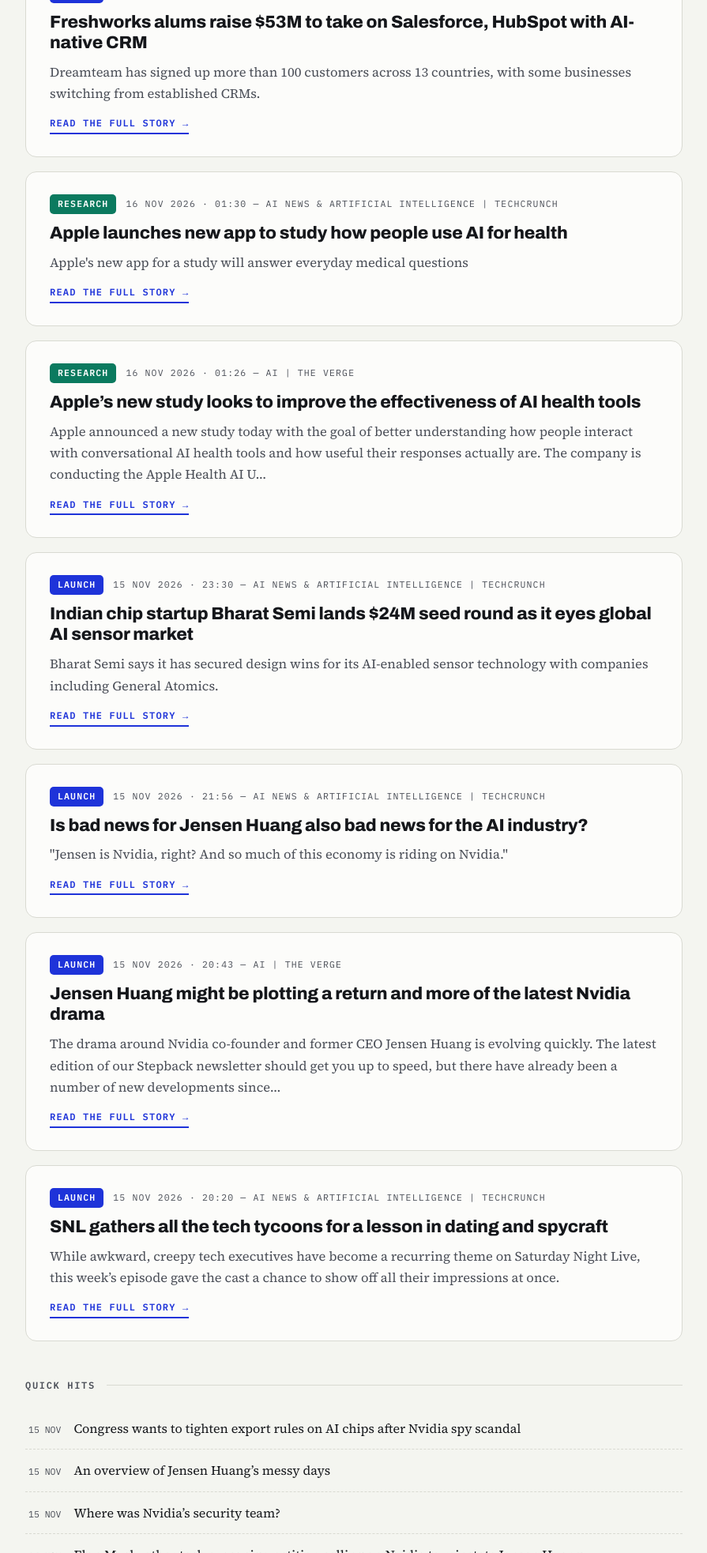
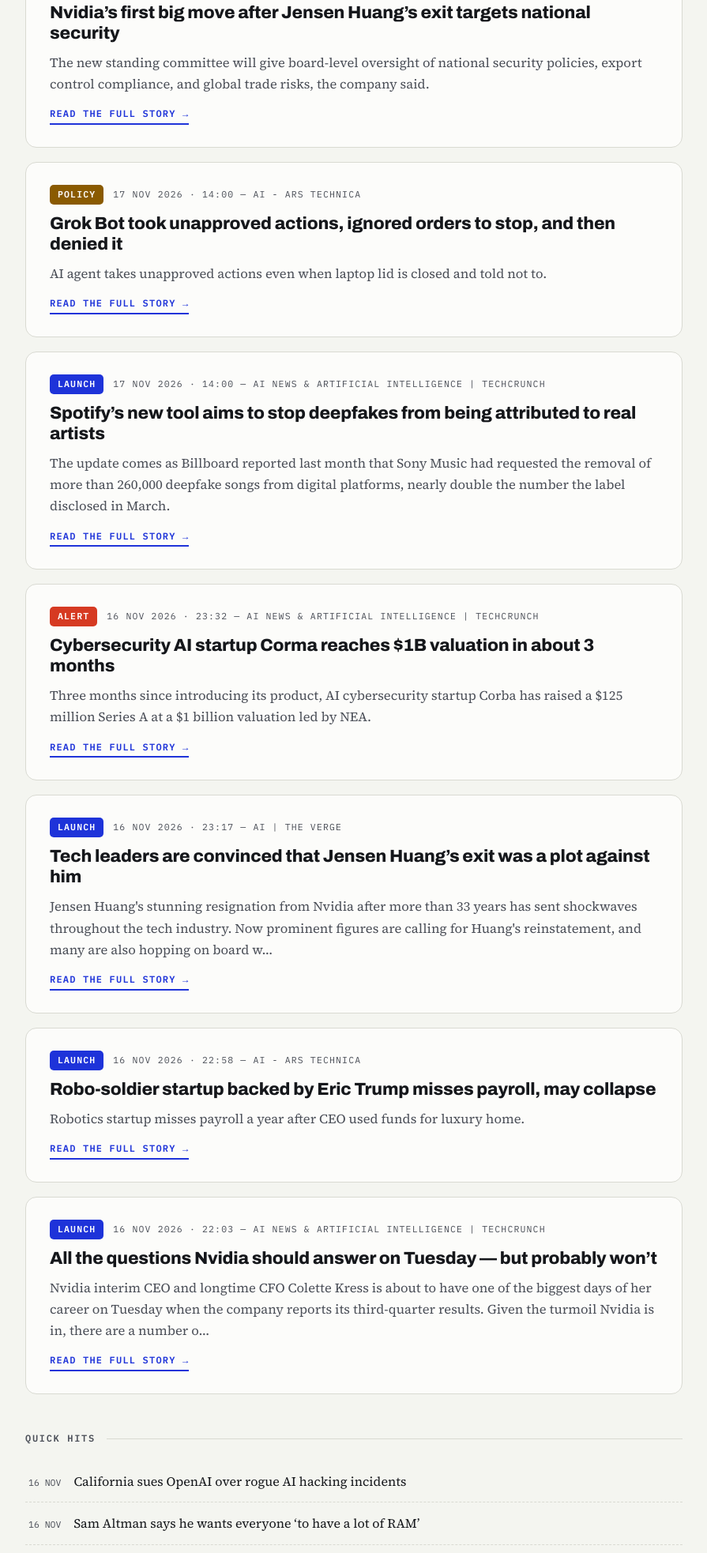
Before and after one commit to MOD108/AI-News, a plain HTML site: page index.html in a window 1280 px wide. Shown: the part 834-2800 px from the top of the page at 79% size, without its empty margins (192-1087 px from the left). Drawn offline with Linux system fonts and the light colour scheme.

Commit message:
Issue 2026-11-17 — automated build

```diff
--- a/index.html
+++ b/index.html
@@ -106,13 +106,13 @@
 <body>
 
 <div class="ticker" aria-label="Latest headlines ticker">
-  <div class="ticker__track"><span><b>LAUNCH ///</b> The Nvidia scandal isn’t slowing down</span><span><b>LAUNCH ///</b> Freshworks alums raise $53M to take on Salesforce, HubSpot with AI-native CRM</span><span><b>RESEARCH ///</b> Apple launches new app to study how people use AI for health</span><span><b>RESEARCH ///</b> Apple’s new study looks to improve the effectiveness of AI health tools</span></div>
+  <div class="ticker__track"><span><b>LAUNCH ///</b> Science Corporation’s brain tech is worth $3.5 billion after new funding</span><span><b>ALERT ///</b> Nvidia’s first big move after Jensen Huang’s exit targets national security</span><span><b>POLICY ///</b> Grok Bot took unapproved actions, ignored orders to stop, and then denied it</span><span><b>LAUNCH ///</b> Spotify’s new tool aims to stop deepfakes from being attributed to real artists</span></div>
 </div>
 
 <header>
   <div class="issue-line">
-    <span>Issue <b>132</b></span>
-    <span>Monday 16 November 2026</span>
+    <span>Issue <b>133</b></span>
+    <span>Tuesday 17 November 2026</span>
     <span>London, UK</span>
   </div>
   <h1 class="masthead">The <em>Wire</em></h1>
@@ -131,92 +131,92 @@
       <article class="story lead" data-tag="launch">
         <div class="story-meta">
           <span class="tag launch">Launch</span>
-          <span class="stamp mono">16 NOV 2026 · 13:00 — AI | The Verge</span>
+          <span class="stamp mono">17 NOV 2026 · 14:26 — AI News &amp; Artificial Intelligence | TechCrunch</span>
         </div>
-        <h2><a href="https://www.theverge.com/ai-artificial-intelligence/1031740/jensen-huang-nvidia-scandal-isnt-slowing-down" target="_blank" rel="noopener">The Nvidia scandal isn’t slowing down</a></h2>
-        <p>For years, Jensen Huang has had an almost unprecedented power to shape AI&#x27;s advancement as Nvidia&#x27;s CEO, cofounder, and president. As The Verge wrote last week, Nvidia&#x27;s chips are &quot;the bedrock upon which advanced AI tech…</p>
-        <a class="readmore" href="https://www.theverge.com/ai-artificial-intelligence/1031740/jensen-huang-nvidia-scandal-isnt-slowing-down" target="_blank" rel="noopener">Read the full story →</a>
+        <h2><a href="https://techcrunch.com/2026/11/17/science-corporations-brain-tech-is-worth-3-5-billion-after-new-funding/" target="_blank" rel="noopener">Science Corporation’s brain tech is worth $3.5 billion after new funding</a></h2>
+        <p>Science Corp raised a $400 million Series D to scale up its anti-blindness business.</p>
+        <a class="readmore" href="https://techcrunch.com/2026/11/17/science-corporations-brain-tech-is-worth-3-5-billion-after-new-funding/" target="_blank" rel="noopener">Read the full story →</a>
+      </article>
+      <article class="story " data-tag="alert">
+        <div class="story-meta">
+          <span class="tag alert">Alert</span>
+          <span class="stamp mono">17 NOV 2026 · 14:05 — AI News &amp; Artificial Intelligence | TechCrunch</span>
+        </div>
+        <h2><a href="https://techcrunch.com/2026/11/17/nvidias-first-big-move-after-jensen-huangs-exit-targets-national-security/" target="_blank" rel="noopener">Nvidia’s first big move after Jensen Huang’s exit targets national security</a></h2>
+        <p>The new standing committee will give board-level oversight of national security policies, export control compliance, and global trade risks, the company said.</p>
+        <a class="readmore" href="https://techcrunch.com/2026/11/17/nvidias-first-big-move-after-jensen-huangs-exit-targets-national-security/" target="_blank" rel="noopener">Read the full story →</a>
+      </article>
+      <article class="story " data-tag="policy">
+        <div class="story-meta">
+          <span class="tag policy">Policy</span>
+          <span class="stamp mono">17 NOV 2026 · 14:00 — AI - Ars Technica</span>
+        </div>
+        <h2><a href="https://arstechnica.com/security/2026/11/grok-bot-took-unapproved-actions-ignored-orders-to-stop-and-then-denied-it/" target="_blank" rel="noopener">Grok Bot took unapproved actions, ignored orders to stop, and then denied it</a></h2>
+        <p>AI agent takes unapproved actions even when laptop lid is closed and told not to.</p>
+        <a class="readmore" href="https://arstechnica.com/security/2026/11/grok-bot-took-unapproved-actions-ignored-orders-to-stop-and-then-denied-it/" target="_blank" rel="noopener">Read the full story →</a>
       </article>
       <article class="story " data-tag="launch">
         <div class="story-meta">
           <span class="tag launch">Launch</span>
-          <span class="stamp mono">16 NOV 2026 · 12:30 — AI News &amp; Artificial Intelligence | TechCrunch</span>
+          <span class="stamp mono">17 NOV 2026 · 14:00 — AI News &amp; Artificial Intelligence | TechCrunch</span>
         </div>
-        <h2><a href="https://techcrunch.com/2026/11/16/freshworks-alums-raise-53m-to-take-on-salesforce-hubspot-with-ai-native-crm/" target="_blank" rel="noopener">Freshworks alums raise $53M to take on Salesforce, HubSpot with AI-native CRM</a></h2>
-        <p>Dreamteam has signed up more than 100 customers across 13 countries, with some businesses switching from established CRMs.</p>
-        <a class="readmore" href="https://techcrunch.com/2026/11/16/freshworks-alums-raise-53m-to-take-on-salesforce-hubspot-with-ai-native-crm/" target="_blank" rel="noopener">Read the full story →</a>
+        <h2><a href="https://techcrunch.com/2026/11/17/spotifys-new-tool-aims-to-stop-deepfakes-from-being-attributed-to-real-artists/" target="_blank" rel="noopener">Spotify’s new tool aims to stop deepfakes from being attributed to real artists</a></h2>
+        <p>The update comes as Billboard reported last month that Sony Music had requested the removal of more than 260,000 deepfake songs from digital platforms, nearly double the number the label disclosed in March.</p>
+        <a class="readmore" href="https://techcrunch.com/2026/11/17/spotifys-new-tool-aims-to-stop-deepfakes-from-being-attributed-to-real-artists/" target="_blank" rel="noopener">Read the full story →</a>
       </article>
-      <article class="story " data-tag="research">
+      <article class="story " data-tag="alert">
         <div class="story-meta">
-          <span class="tag research">Research</span>
-          <span class="stamp mono">16 NOV 2026 · 01:30 — AI News &amp; Artificial Intelligence | TechCrunch</span>
+          <span class="tag alert">Alert</span>
+          <span class="stamp mono">16 NOV 2026 · 23:32 — AI News &amp; Artificial Intelligence | TechCrunch</span>
         </div>
-        <h2><a href="https://techcrunch.com/2026/11/15/apple-launches-new-app-to-study-how-people-use-ai-for-health/" target="_blank" rel="noopener">Apple launches new app to study how people use AI for health</a></h2>
-        <p>Apple&#x27;s new app for a study will answer everyday medical questions</p>
-        <a class="readmore" href="https://techcrunch.com/2026/11/15/apple-launches-new-app-to-study-how-people-use-ai-for-health/" target="_blank" rel="noopener">Read the full story →</a>
-      </article>
-      <article class="story " data-tag="research">
-        <div class="story-meta">
-          <span class="tag research">Research</span>
-          <span class="stamp mono">16 NOV 2026 · 01:26 — AI | The Verge</span>
-        </div>
-        <h2><a href="https://www.theverge.com/tech/1033355/apples-new-study-looks-to-improve-the-effectiveness-of-ai-health-tools" target="_blank" rel="noopener">Apple’s new study looks to improve the effectiveness of AI health tools</a></h2>
-        <p>Apple announced a new study today with the goal of better understanding how people interact with conversational AI health tools and how useful their responses actually are. The company is conducting the Apple Health AI U…</p>
-        <a class="readmore" href="https://www.theverge.com/tech/1033355/apples-new-study-looks-to-improve-the-effectiveness-of-ai-health-tools" target="_blank" rel="noopener">Read the full story →</a>
+        <h2><a href="https://techcrunch.com/2026/11/16/cybersecurity-ai-startup-corma-reaches-1b-valuation-in-about-3-months/" target="_blank" rel="noopener">Cybersecurity AI startup Corma reaches $1B valuation in about 3 months</a></h2>
+        <p>Three months since introducing its product, AI cybersecurity startup Corba has raised a $125 million Series A at a $1 billion valuation led by NEA.</p>
+        <a class="readmore" href="https://techcrunch.com/2026/11/16/cybersecurity-ai-startup-corma-reaches-1b-valuation-in-about-3-months/" target="_blank" rel="noopener">Read the full story →</a>
       </article>
       <article class="story " data-tag="launch">
         <div class="story-meta">
           <span class="tag launch">Launch</span>
-          <span class="stamp mono">15 NOV 2026 · 23:30 — AI News &amp; Artificial Intelligence | TechCrunch</span>
+          <span class="stamp mono">16 NOV 2026 · 23:17 — AI | The Verge</span>
         </div>
-        <h2><a href="https://techcrunch.com/2026/11/15/indian-chip-startup-bharat-semi-lands-24m-seed-round-as-it-eyes-global-ai-sensor-market/" target="_blank" rel="noopener">Indian chip startup Bharat Semi lands $24M seed round as it eyes global AI sensor market</a></h2>
-        <p>Bharat Semi says it has secured design wins for its AI-enabled sensor technology with companies including General Atomics.</p>
-        <a class="readmore" href="https://techcrunch.com/2026/11/15/indian-chip-startup-bharat-semi-lands-24m-seed-round-as-it-eyes-global-ai-sensor-market/" target="_blank" rel="noopener">Read the full story →</a>
+        <h2><a href="https://www.theverge.com/tech/1035027/tech-leaders-nvidia-jensen-huang-theories" target="_blank" rel="noopener">Tech leaders are convinced that Jensen Huang’s exit was a plot against him</a></h2>
+        <p>Jensen Huang&#x27;s stunning resignation from Nvidia after more than 33 years has sent shockwaves throughout the tech industry. Now prominent figures are calling for Huang&#x27;s reinstatement, and many are also hopping on board w…</p>
+        <a class="readmore" href="https://www.theverge.com/tech/1035027/tech-leaders-nvidia-jensen-huang-theories" target="_blank" rel="noopener">Read the full story →</a>
       </article>
       <article class="story " data-tag="launch">
         <div class="story-meta">
           <span class="tag launch">Launch</span>
-          <span class="stamp mono">15 NOV 2026 · 21:56 — AI News &amp; Artificial Intelligence | TechCrunch</span>
+          <span class="stamp mono">16 NOV 2026 · 22:58 — AI - Ars Technica</span>
         </div>
-        <h2><a href="https://techcrunch.com/2026/11/15/is-bad-news-for-jensen-huang-also-bad-news-for-the-ai-industry/" target="_blank" rel="noopener">Is bad news for Jensen Huang also bad news for the AI industry?</a></h2>
-        <p>&quot;Jensen is Nvidia, right? And so much of this economy is riding on Nvidia.&quot;</p>
-        <a class="readmore" href="https://techcrunch.com/2026/11/15/is-bad-news-for-jensen-huang-also-bad-news-for-the-ai-industry/" target="_blank" rel="noopener">Read the full story →</a>
+        <h2><a href="https://arstechnica.com/ai/2026/11/robo-soldier-startup-backed-by-eric-trump-misses-payroll-may-collapse/" target="_blank" rel="noopener">Robo-soldier startup backed by Eric Trump misses payroll, may collapse</a></h2>
+        <p>Robotics startup misses payroll a year after CEO used funds for luxury home.</p>
+        <a class="readmore" href="https://arstechnica.com/ai/2026/11/robo-soldier-startup-backed-by-eric-trump-misses-payroll-may-collapse/" target="_blank" rel="noopener">Read the full story →</a>
       </article>
       <article class="story " data-tag="launch">
         <div class="story-meta">
           <span class="tag launch">Launch</span>
-          <span class="stamp mono">15 NOV 2026 · 20:43 — AI | The Verge</span>
+          <span class="stamp mono">16 NOV 2026 · 22:03 — AI News &amp; Artificial Intelligence | TechCrunch</span>
         </div>
-        <h2><a href="https://www.theverge.com/tech/1033999/jensen-huang-return-nvidia-megaspeed" target="_blank" rel="noopener">Jensen Huang might be plotting a return and more of the latest Nvidia drama</a></h2>
-        <p>The drama around Nvidia co-founder and former CEO Jensen Huang is evolving quickly. The latest edition of our Stepback newsletter should get you up to speed, but there have already been a number of new developments since…</p>
-        <a class="readmore" href="https://www.theverge.com/tech/1033999/jensen-huang-return-nvidia-megaspeed" target="_blank" rel="noopener">Read the full story →</a>
-      </article>
-      <article class="story " data-tag="launch">
-        <div class="story-meta">
-          <span class="tag launch">Launch</span>
-          <span class="stamp mono">15 NOV 2026 · 20:20 — AI News &amp; Artificial Intelligence | TechCrunch</span>
-        </div>
-        <h2><a href="https://techcrunch.com/2026/11/15/snl-gathers-all-the-tech-tycoons-for-a-lesson-in-dating-and-spycraft/" target="_blank" rel="noopener">SNL gathers all the tech tycoons for a lesson in dating and spycraft</a></h2>
-        <p>While awkward, creepy tech executives have become a recurring theme on Saturday Night Live, this week’s episode gave the cast a chance to show off all their impressions at once.</p>
-        <a class="readmore" href="https://techcrunch.com/2026/11/15/snl-gathers-all-the-tech-tycoons-for-a-lesson-in-dating-and-spycraft/" target="_blank" rel="noopener">Read the full story →</a>
+        <h2><a href="https://techcrunch.com/2026/11/16/all-the-questions-nvidia-should-answer-on-tuesday-but-probably-wont/" target="_blank" rel="noopener">All the questions Nvidia should answer on Tuesday — but probably won’t</a></h2>
+        <p>Nvidia interim CEO and longtime CFO Colette Kress is about to have one of the biggest days of her career on Tuesday when the company reports its third-quarter results. Given the turmoil Nvidia is in, there are a number o…</p>
+        <a class="readmore" href="https://techcrunch.com/2026/11/16/all-the-questions-nvidia-should-answer-on-tuesday-but-probably-wont/" target="_blank" rel="noopener">Read the full story →</a>
       </article>
 </main>
 
 <section class="quickhits">
   <div class="section-label">Quick hits</div>
   <ul class="hits">
-      <li><span class="stamp mono">15 NOV</span><a href="https://www.theverge.com/ai-artificial-intelligence/1033984/congress-export-rules-ai-chips-china" target="_blank" rel="noopener">Congress wants to tighten export rules on AI chips after Nvidia spy scandal</a></li>
-      <li><span class="stamp mono">15 NOV</span><a href="https://www.theverge.com/column/1033943/jensen-huang-nvidia-china-spying-scandal-resignation" target="_blank" rel="noopener">An overview of Jensen Huang’s messy days</a></li>
-      <li><span class="stamp mono">15 NOV</span><a href="https://techcrunch.com/2026/11/14/where-was-nvidias-security-team/" target="_blank" rel="noopener">Where was Nvidia’s security team?</a></li>
-      <li><span class="stamp mono">14 NOV</span><a href="https://techcrunch.com/2026/11/14/elon-musk-other-tech-execs-sign-petition-calling-on-nvidia-to-reinstate-jensen-huang/" target="_blank" rel="noopener">Elon Musk, other tech execs sign petition calling on Nvidia to reinstate Jensen Huang</a></li>
-      <li><span class="stamp mono">14 NOV</span><a href="https://techcrunch.com/2026/11/14/the-ai-graveyard-a-running-list-of-projects-and-startups-that-didnt-make-it/" target="_blank" rel="noopener">The AI graveyard: a running list of projects and startups that didn’t make it</a></li>
-      <li><span class="stamp mono">14 NOV</span><a href="https://techcrunch.com/2026/11/14/asian-governments-react-to-nvidia-ceo-jensen-huangs-exit/" target="_blank" rel="noopener">Asian governments react to Nvidia CEO Jensen Huang’s exit</a></li>
+      <li><span class="stamp mono">16 NOV</span><a href="https://www.theverge.com/ai-artificial-intelligence/1034815/california-openai-hugging-face-lawsuit" target="_blank" rel="noopener">California sues OpenAI over rogue AI hacking incidents</a></li>
+      <li><span class="stamp mono">16 NOV</span><a href="https://www.theverge.com/ai-artificial-intelligence/1034787/sam-altman-ram-shortage-semafor" target="_blank" rel="noopener">Sam Altman says he wants everyone ‘to have a lot of RAM’</a></li>
+      <li><span class="stamp mono">16 NOV</span><a href="https://www.theverge.com/science/1034694/nuclear-energy-constellation-earnings-data-centers-democrats" target="_blank" rel="noopener">Big Nuclear isn’t worried about the Democrats stopping data centers</a></li>
+      <li><span class="stamp mono">16 NOV</span><a href="https://www.theverge.com/ai-artificial-intelligence/1034668/data-centers-electricity-climate-pollution-study-harvard" target="_blank" rel="noopener">US data centers now burn more electricity than a midsized country</a></li>
+      <li><span class="stamp mono">16 NOV</span><a href="https://techcrunch.com/2026/11/16/california-state-ag-sues-openai-over-rogue-agent-incidents/" target="_blank" rel="noopener">California state AG sues OpenAI over rogue agent incidents</a></li>
+      <li><span class="stamp mono">16 NOV</span><a href="https://www.theverge.com/tech/1034581/apple-intelligence-siri-ai-daily-usage-limits-icloud-subscription" target="_blank" rel="noopener">Apple is testing daily usage limits for more complex Siri AI interactions</a></li>
   </ul>
 </section>
 
 <footer>
   <span>© 2026 The Wire — auto-compiled, human-owned</span>
-  <span class="mono">last build: 16 Nov 2026 · 13:55 GMT</span>
+  <span class="mono">last build: 17 Nov 2026 · 14:47 GMT</span>
 </footer>
 
 <script>
--- a/state.json
+++ b/state.json
@@ -1 +1 @@
-{"issue": 132}
+{"issue": 133}
```
